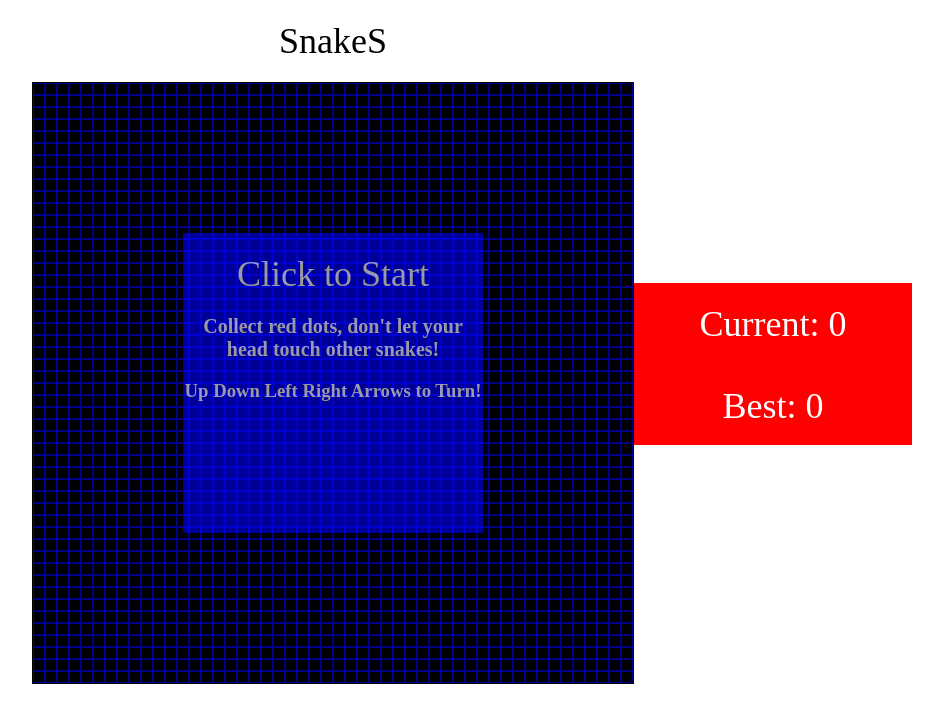
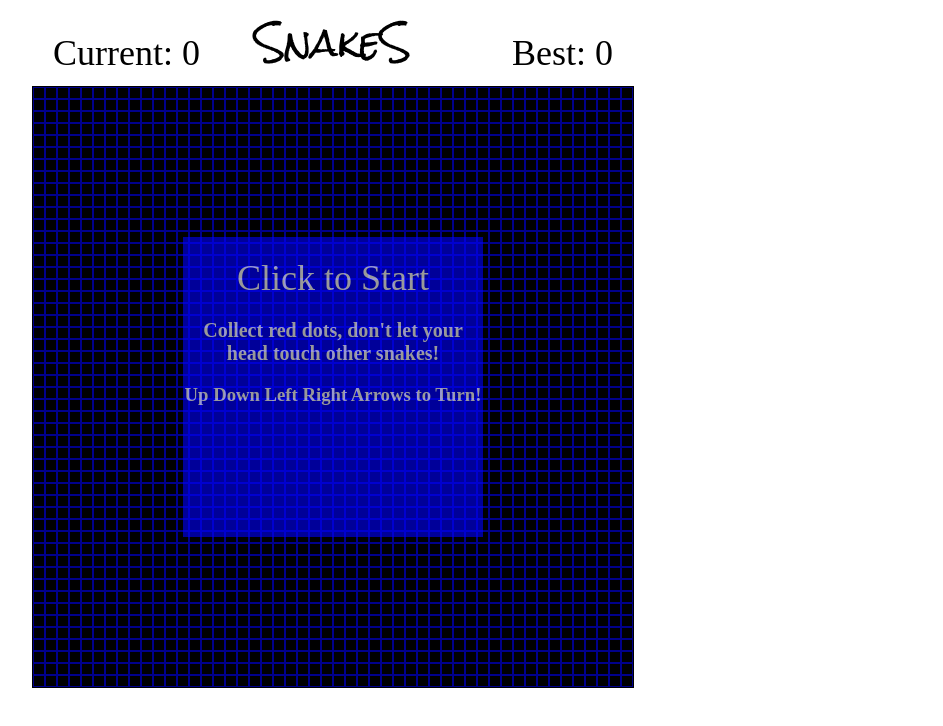
Before and after one commit to jpgonzalez2011/Snake, a plain HTML site: page index.html in a window 1280 px wide. Shown: the whole page, without its empty margins (307-1250 px from the left). Drawn offline with Linux system fonts and the light colour scheme.

Commit message:
Add new font for title.

```diff
--- a/css/snake.css
+++ b/css/snake.css
@@ -33,6 +33,11 @@ li {
   border: 1px solid darkblue;
 }
 
+.title {
+  font-family: 'Rock Salt', cursive;
+  padding: 0px;
+}
+
 .instructions{
   width: 300px;
   height: 300px;
@@ -66,12 +71,19 @@ li {
 
 .scoreboard {
   position: absolute;
-  right: -279px;
-  top: 200px;
-  width: 278px;
-  height: 162px;
-  background: red;
-  color: white;
+  top: -75px;
+  width: 600px;
+  height: 100px;
+  background: transparent;
+  color: black;
+}
+
+.current-score {
+  float: left;
+}
+
+.best-score {
+  float: right;
 }
 
 .group:after {
--- a/index.html
+++ b/index.html
@@ -4,9 +4,10 @@
     <meta charset="utf-8">
     <title>SNAKES!</title>
     <link rel="stylesheet" href="./css/snake.css" media="screen" title="no title" charset="utf-8">
+    <link href='https://fonts.googleapis.com/css?family=Rock+Salt' rel='stylesheet' type='text/css'>
   </head>
   <body>
-    <h1>SnakeS</h1>
+    <h1 class="title">SnakeS</h1>
     <figure class="snake">
     </figure>
 
--- a/js/bundle.js
+++ b/js/bundle.js
@@ -273,7 +273,7 @@
 	  var $ul = $("<ul>").addClass("snake-grid group");
 	  $("<figure>").addClass("instructions").html("<h1> Click to Start </h1> <h2> Collect red dots, don't let your head touch other snakes! </h2> <h3> Up Down Left Right Arrows to Turn! </h3>").appendTo($ul);
 	  $("<figure>").addClass("gameover").html("<h1> Game Over! </h1> <h2> Click to play again! </h2>").hide().appendTo($ul);
-	  $("<figure>").addClass("scoreboard").html("<h1 class='current-score'> Current: " + this.board.score + "</h1>" + "<h1 class='best-score'> Best: " + this.board.bestScore + "</h1>").appendTo($ul);
+	  $("<figure>").addClass("scoreboard group").html("<h1 class='current-score'> Current: " + this.board.score + "</h1>" + "<h1 class='best-score'> Best: " + this.board.bestScore + "</h1>").appendTo($ul);
 	  for (var i = 0; i < 2500; i++) {
 	    var pos = [parseInt(i / 50), i % 50];
 	    $("<li>").addClass("open").data("pos", pos).appendTo($ul);
--- a/js/snake-view.js
+++ b/js/snake-view.js
@@ -51,7 +51,7 @@ View.prototype.setupGrid = function () {
   var $ul = $("<ul>").addClass("snake-grid group");
   $("<figure>").addClass("instructions").html("<h1> Click to Start </h1> <h2> Collect red dots, don't let your head touch other snakes! </h2> <h3> Up Down Left Right Arrows to Turn! </h3>").appendTo($ul);
   $("<figure>").addClass("gameover").html("<h1> Game Over! </h1> <h2> Click to play again! </h2>").hide().appendTo($ul);
-  $("<figure>").addClass("scoreboard").html("<h1 class='current-score'> Current: " + this.board.score + "</h1>" + "<h1 class='best-score'> Best: " + this.board.bestScore + "</h1>").appendTo($ul);
+  $("<figure>").addClass("scoreboard group").html("<h1 class='current-score'> Current: " + this.board.score + "</h1>" + "<h1 class='best-score'> Best: " + this.board.bestScore + "</h1>").appendTo($ul);
   for (var i = 0; i < 2500; i++) {
     var pos = [parseInt(i / 50), i % 50];
     $("<li>").addClass("open").data("pos", pos).appendTo($ul);
```
Also changed, not shown: 1 other file.
